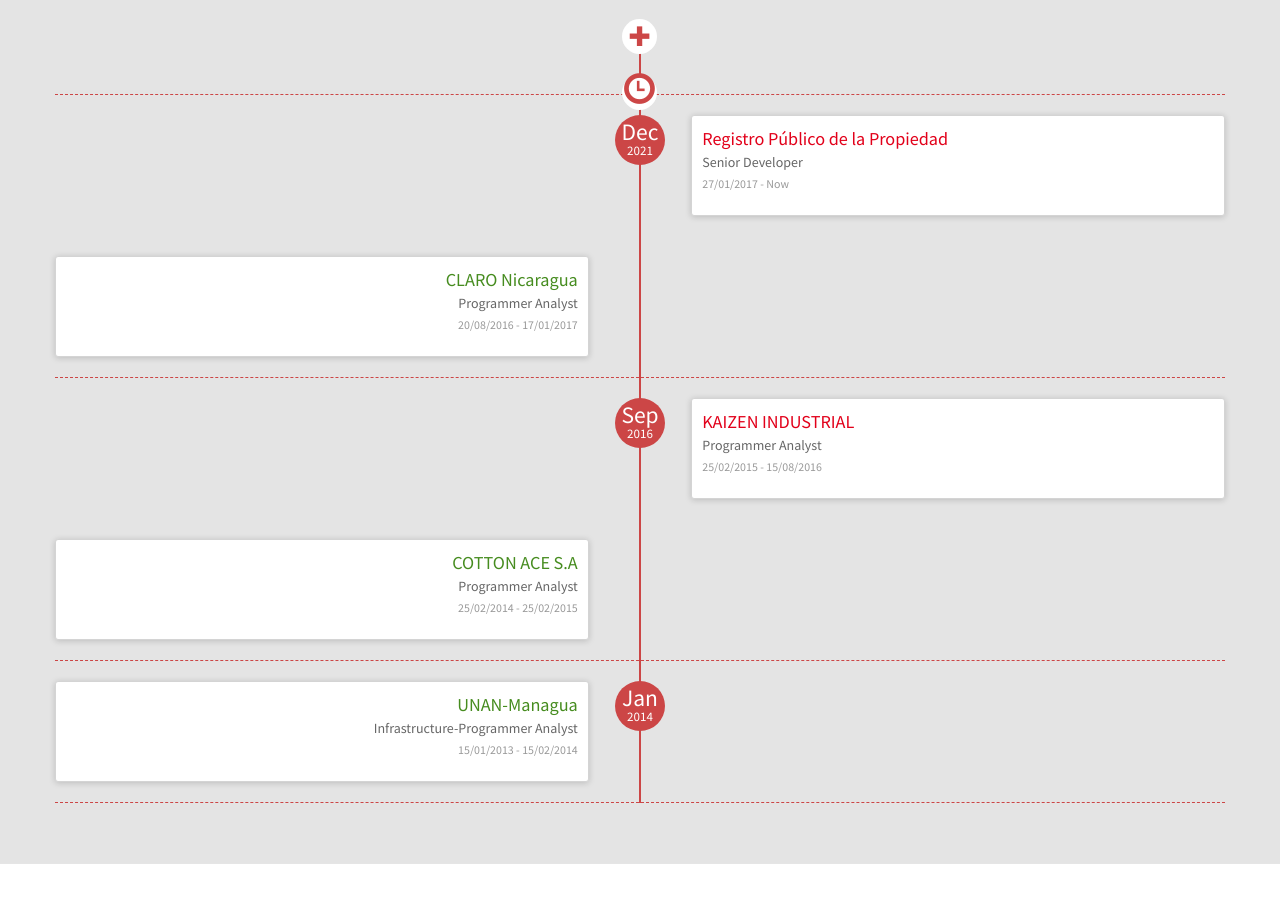
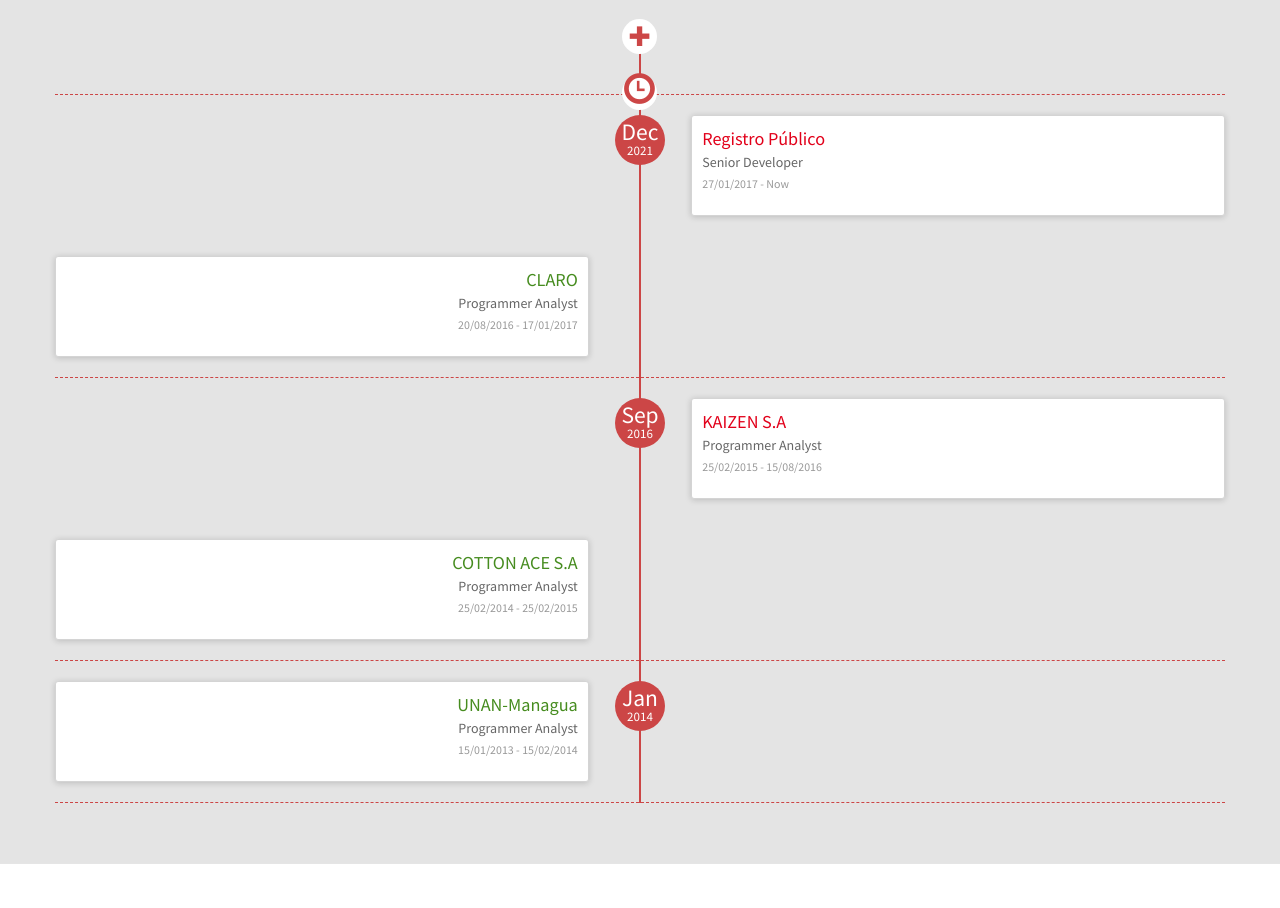
Before and after one commit to MFmedrano/PersonalPage, a plain HTML site: page index.html in a window 1280 px wide. Shown: the part 2380-3288 px from the top of the page. Drawn offline with Linux system fonts and the light colour scheme.

Commit message:
update timeline

```diff
--- a/index.html
+++ b/index.html
@@ -261,7 +261,7 @@
                 <div class="col-sm-offset-1 col-sm-11">
                     <div class="timeline-panel debits">
                         <ul class="timeline-panel-ul">
-                            <li><span class="importo">Registro Público de la Propiedad</span></li>
+                            <li><span class="importo">Registro Público</span></li>
                             <li><span class="causale"></span>Senior Developer </li>
                             <li><p><small class="text-muted"> 27/01/2017 - Now</small></p> </li>
                         </ul>
@@ -276,7 +276,7 @@
                 <div class="col-sm-11">
                     <div class="timeline-panel credits">
                         <ul class="timeline-panel-ul">
-                            <li><span class="importo">CLARO Nicaragua</span></li>
+                            <li><span class="importo">CLARO</span></li>
                             <li><span class="causale">Programmer Analyst</span> </li>
                             <li><p><small class="text-muted"> 20/08/2016 - 17/01/2017</small></p> </li>
                         </ul>
@@ -303,7 +303,7 @@
                 <div class="col-sm-offset-1 col-sm-11">
                     <div class="timeline-panel debits">
                         <ul class="timeline-panel-ul">
-                            <li><span class="importo">KAIZEN INDUSTRIAL</span></li>
+                            <li><span class="importo">KAIZEN S.A</span></li>
                             <li><span class="causale"></span>Programmer Analyst </li>
                             <li><p><small class="text-muted"> 25/02/2015 - 15/08/2016</small></p> </li>
                         </ul>
@@ -344,7 +344,7 @@
                     <div class="timeline-panel credits">
                         <ul class="timeline-panel-ul">
                             <li><span class="importo">UNAN-Managua</span></li>
-                            <li><span class="causale">Infrastructure-Programmer Analyst</span> </li>
+                            <li><span class="causale">Programmer Analyst</span> </li>
                             <li><p><small class="text-muted"> 15/01/2013 - 15/02/2014</small></p> </li>
                         </ul>
                     </div>
```
